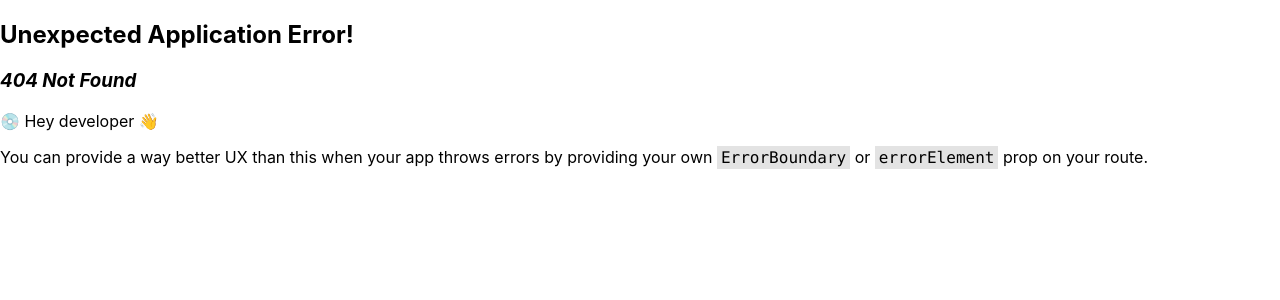
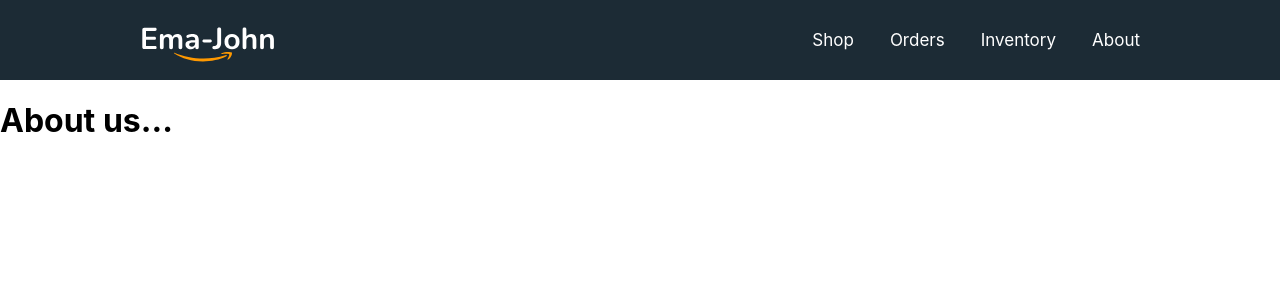
Before and after one commit to Fahimahmedkhan/ema-john-simple, a React (Create React App) app: page /about in a window 1280 px wide. Before the commit this address had no page. Shown: the top 300 px of the page. Built offline with nearby package versions, Linux system fonts and the light colour scheme.

Commit message:
Router setup

```diff
--- /dev/null
+++ b/src/components/About/About.js
@@ -0,0 +1,11 @@
+import React from 'react';
+
+const About = () => {
+    return (
+        <div>
+            <h1>About us...</h1>
+        </div>
+    );
+};
+
+export default About;
--- a/src/components/Header/Header.js
+++ b/src/components/Header/Header.js
@@ -1,4 +1,5 @@
 import React from 'react';
+import { Link } from 'react-router-dom';
 import logo from '../../images/Logo.svg'
 import './Header.css'
 
@@ -7,10 +8,10 @@
         <nav className='header'>
             <img src={logo} alt="" />
             <div>
-                <a href="/home">Home</a>
-                <a href="/orders">Orders</a>
-                <a href="/inventory">Inventory</a>
-                <a href="/about">About</a>
+                <Link to="/">Shop</Link>
+                <Link to="/orders">Orders</Link>
+                <Link to="/inventory">Inventory</Link>
+                <Link to="/about">About</Link>
             </div>
         </nav>
     );
--- a/src/layouts/Main.js
+++ b/src/layouts/Main.js
@@ -1,12 +1,12 @@
 import React from 'react';
-import Header from '../components/Header/Header'
-import Shop from '../components/Shop/Shop'
+import { Outlet } from 'react-router-dom';
+import Header from '../components/Header/Header';
 
 const Main = () => {
     return (
         <div>
             <Header></Header>
-            <Shop></Shop>
+            <Outlet></Outlet>
         </div>
     );
 };
```
Also changed, not shown: src/App.js (+23 -1 lines).
